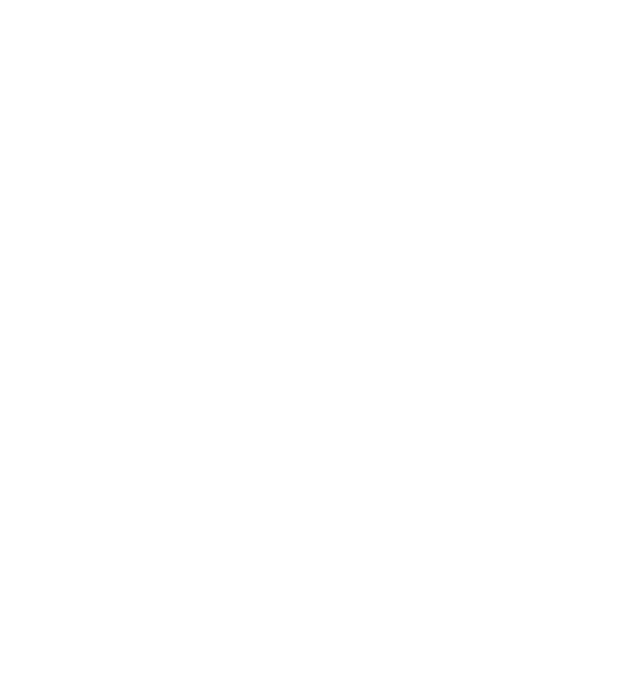
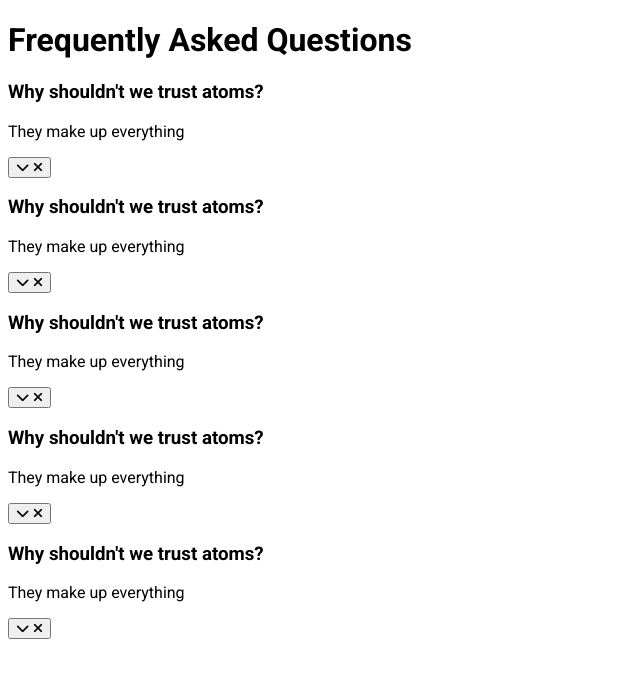
Before and after one commit to nerdyspook/HTML-CSS-JAVSCRIPT-50-Projects-Challenge, a plain HTML site: page Project-12-FAQ-Collapse-Box/index.html in a window 1280 px wide. Shown: the whole page, without its empty margins (0-640 px from the left). Drawn offline with Linux system fonts and the light colour scheme.

Commit message:
added html dom

```diff
--- a/Project-12-FAQ-Collapse-Box/index.html
+++ b/Project-12-FAQ-Collapse-Box/index.html
@@ -5,6 +5,8 @@
     <meta http-equiv="X-UA-Compatible" content="IE=edge">
     <meta name="viewport" content="width=device-width, initial-scale=1.0">
 
+    <!-- ============================= Unicons ======================= -->
+    <script src="https://kit.fontawesome.com/a9f9b0dec9.js" crossorigin="anonymous"></script>
 
     <!-- ========================== CSS ============================== -->
     <link rel="stylesheet" href="/Project-12-FAQ-Collapse-Box/styles.css">
@@ -12,7 +14,83 @@
     <title>FAQ Collapse Boxes</title>
 </head>
 <body>
+    <h1>Frequently Asked Questions</h1>
+    <div class="faq-container">
+        <div class="faq active">
+            <h3 class="faq-title">
+                Why shouldn't we trust atoms?
+            </h3>
 
+            <p class="faq-text">
+                They make up everything
+            </p>
+
+            <button class="faq-toggle">
+                <i class="fas fa-chevron-down"></i>
+                <i class="fas fa-times"></i>
+            </button>
+        </div>
+
+        <div class="faq">
+            <h3 class="faq-title">
+                Why shouldn't we trust atoms?
+            </h3>
+
+            <p class="faq-text">
+                They make up everything
+            </p>
+
+            <button class="faq-toggle">
+                <i class="fas fa-chevron-down"></i>
+                <i class="fas fa-times"></i>
+            </button>
+        </div>
+
+        <div class="faq">
+            <h3 class="faq-title">
+                Why shouldn't we trust atoms?
+            </h3>
+
+            <p class="faq-text">
+                They make up everything
+            </p>
+
+            <button class="faq-toggle">
+                <i class="fas fa-chevron-down"></i>
+                <i class="fas fa-times"></i>
+            </button>
+        </div>
+
+        <div class="faq">
+            <h3 class="faq-title">
+                Why shouldn't we trust atoms?
+            </h3>
+
+            <p class="faq-text">
+                They make up everything
+            </p>
+
+            <button class="faq-toggle">
+                <i class="fas fa-chevron-down"></i>
+                <i class="fas fa-times"></i>
+            </button>
+        </div>
+
+        <div class="faq">
+            <h3 class="faq-title">
+                Why shouldn't we trust atoms?
+            </h3>
+
+            <p class="faq-text">
+                They make up everything
+            </p>
+
+            <button class="faq-toggle">
+                <i class="fas fa-chevron-down"></i>
+                <i class="fas fa-times"></i>
+            </button>
+        </div>
+    </div>
 
     <script src="/Project-12-FAQ-Collapse-Box/main.js"></script>
 </body>
--- a/Project-12-FAQ-Collapse-Box/styles.css
+++ b/Project-12-FAQ-Collapse-Box/styles.css
@@ -0,0 +1,9 @@
+@import url("https://fonts.googleapis.com/css2?family=Roboto:wght@400;500;700&display=swap");
+
+* {
+  box-sizing: border-box;
+}
+
+body {
+  font-family: "Roboto", sans-serif;
+}
```
